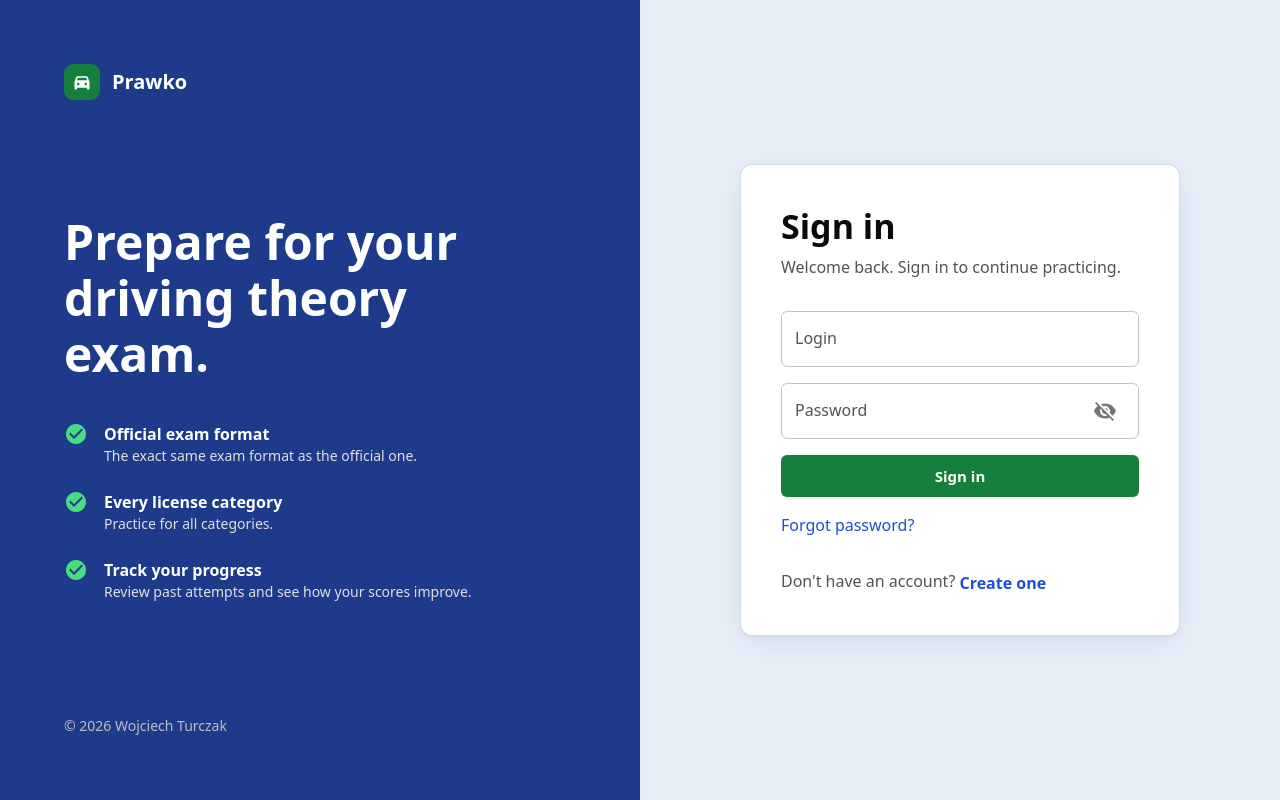
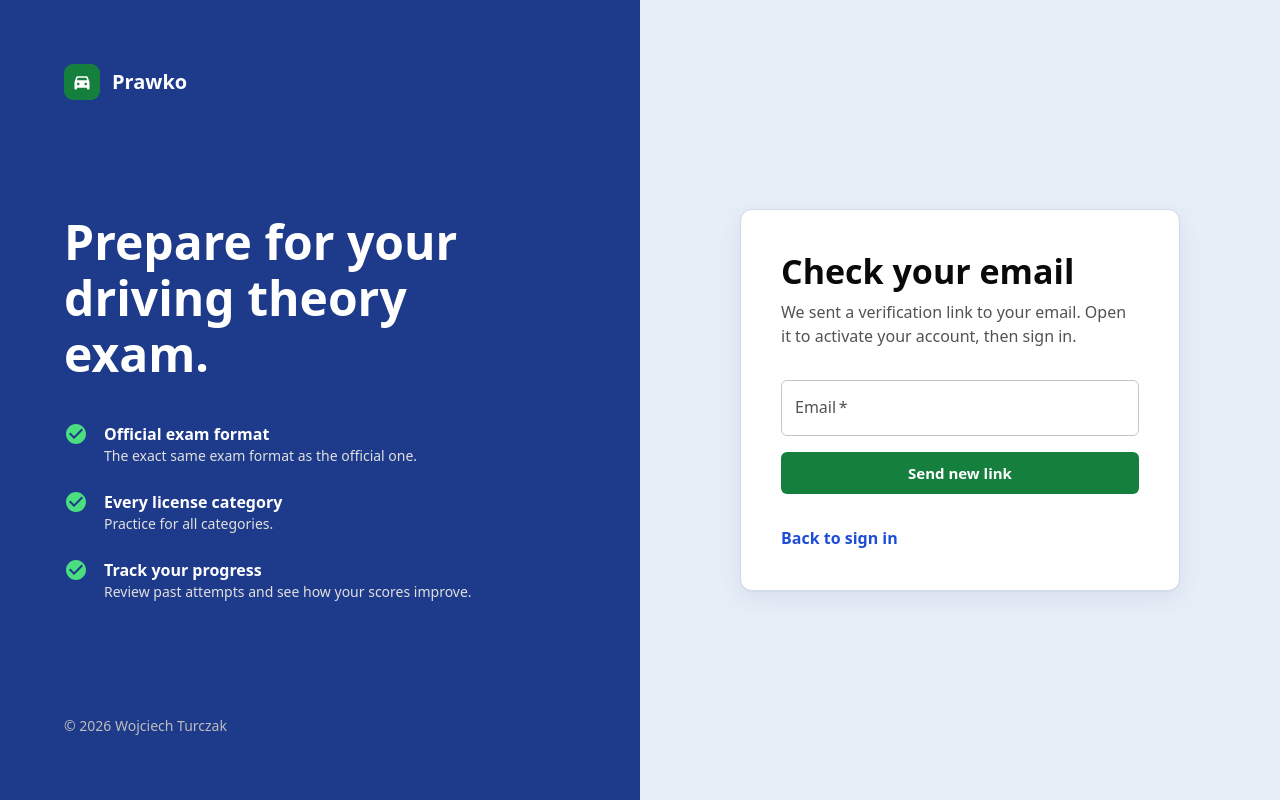
Before and after one commit to Laska254/prawko-web, a React (Vite) app: page /auth/verify/sent in a window 1280 px wide. Before the commit this address led to /auth. Built offline with nearby package versions, Linux system fonts and the light colour scheme; no server answers.

Commit message:
show verification notice after registration

```diff
--- a/src/App.tsx
+++ b/src/App.tsx
@@ -5,6 +5,7 @@ import {RequireAuth} from "./component/RequireAuth.tsx";
 import {RequireGuest} from "./component/RequireGuest.tsx";
 import {ExamPage} from "./page/ExamPage.tsx";
 import {VerifyEmailPage} from "./page/VerifyEmailPage.tsx";
+import {VerificationSentPage} from "./page/VerificationSentPage.tsx";
 import {ForgotPasswordPage} from "./page/ForgotPasswordPage.tsx";
 import {ResetPasswordPage} from "./page/ResetPasswordPage.tsx";
 
@@ -20,6 +21,7 @@ function App() {
                     <Route path="/auth" element={<AuthPage/>}/>
                 </Route>
                 <Route path="/auth/verify" element={<VerifyEmailPage/>}/>
+                <Route path="/auth/verify/sent" element={<VerificationSentPage/>}/>
                 <Route path="/auth/password/forgot" element={<ForgotPasswordPage/>}/>
                 <Route path="/auth/password/reset" element={<ResetPasswordPage/>}/>
                 <Route path="*" element={<Navigate to="/auth" replace/>}/>
--- a/src/component/EmailLinkForm.tsx
+++ b/src/component/EmailLinkForm.tsx
@@ -7,9 +7,10 @@ interface EmailLinkFormProps {
     submitLabel: string;
     sentMessage: string;
     send: (email: string) => Promise<unknown>;
+    defaultEmail?: string;
 }
 
-export function EmailLinkForm({submitLabel, sentMessage, send}: EmailLinkFormProps) {
+export function EmailLinkForm({submitLabel, sentMessage, send, defaultEmail}: EmailLinkFormProps) {
     const emailRef = useRef<HTMLInputElement>(null);
     const [status, setStatus] = useState<SendStatus>("idle");
 
@@ -35,6 +36,7 @@ export function EmailLinkForm({submitLabel, sentMessage, send}: EmailLinkFormPro
                     label="Email"
                     type="email"
                     inputRef={emailRef}
+                    defaultValue={defaultEmail}
                     placeholder="Email"
                     required
                     fullWidth
--- a/src/component/RegisterForm.tsx
+++ b/src/component/RegisterForm.tsx
@@ -1,6 +1,6 @@
 import {useRef, useState} from "react";
 import {Button, IconButton, InputAdornment, Stack, TextField} from "@mui/material";
-import {login, register} from "../requests.tsx";
+import {register} from "../requests.tsx";
 import {useNavigate} from "react-router";
 import {Visibility, VisibilityOff} from "@mui/icons-material";
 
@@ -19,17 +19,15 @@ export default function RegisterForm() {
 
     function onSubmit(e: React.FormEvent): void {
         e.preventDefault();
-        const userName = userNameRef.current?.value ?? '';
-        const password = passwordRef.current?.value ?? '';
+        const email = emailRef.current?.value ?? '';
         register({
             firstName: firstNameRef.current?.value ?? '',
             lastName: lastNameRef.current?.value ?? '',
-            userName,
-            email: emailRef.current?.value ?? '',
-            password,
+            userName: userNameRef.current?.value ?? '',
+            email,
+            password: passwordRef.current?.value ?? '',
         })
-            .then(() => login({userName, password}))
-            .then(() => navigate('/'))
+            .then(() => navigate('/auth/verify/sent', {state: {email}}))
             .catch(console.error);
     }
 
--- /dev/null
+++ b/src/page/VerificationSentPage.tsx
@@ -0,0 +1,35 @@
+import {Link, Stack, Typography} from "@mui/material";
+import {Link as RouterLink, useLocation} from "react-router";
+import {resendVerification} from "../requests.tsx";
+import {AuthPageLayout} from "../component/AuthPageLayout.tsx";
+import {AuthCard} from "../component/AuthCard.tsx";
+import {EmailLinkForm} from "../component/EmailLinkForm.tsx";
+
+export function VerificationSentPage() {
+    const email: string | undefined = useLocation().state?.email;
+
+    return (
+        <AuthPageLayout>
+            <AuthCard>
+                <Stack spacing={1}>
+                    <Typography variant="h4" fontWeight={700}>Check your email</Typography>
+                    <Typography color="text.secondary">
+                        {email
+                            ? <>We sent a verification link to <b>{email}</b>.</>
+                            : "We sent a verification link to your email."}
+                        {" "}Open it to activate your account, then sign in.
+                    </Typography>
+                </Stack>
+                <EmailLinkForm
+                    submitLabel="Send new link"
+                    sentMessage="If an unverified account uses this email, a new link is on its way."
+                    send={email => resendVerification({email})}
+                    defaultEmail={email}
+                />
+                <Link component={RouterLink} to="/auth" underline="hover" fontWeight={600} alignSelf="flex-start">
+                    Back to sign in
+                </Link>
+            </AuthCard>
+        </AuthPageLayout>
+    );
+}
```
Also changed, not shown: 1 other file (tests, documents, lock files or other folders).
